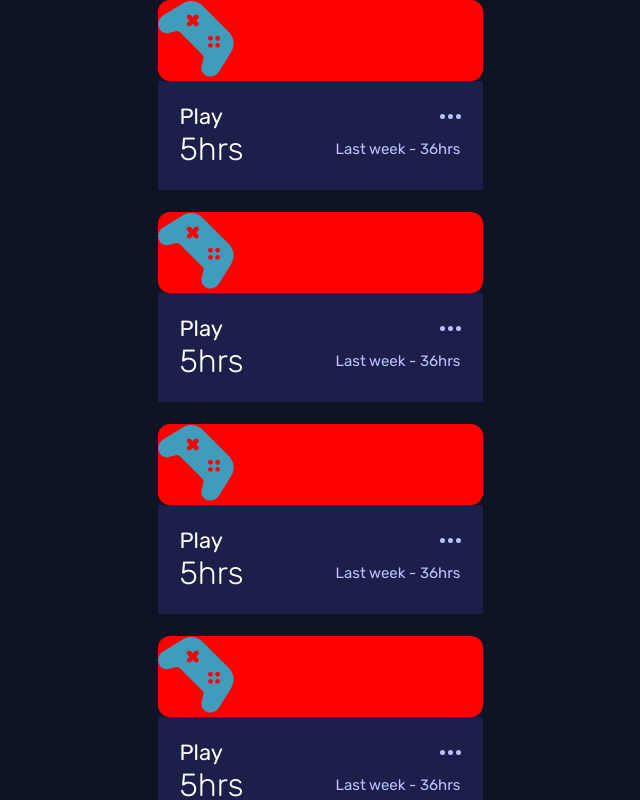
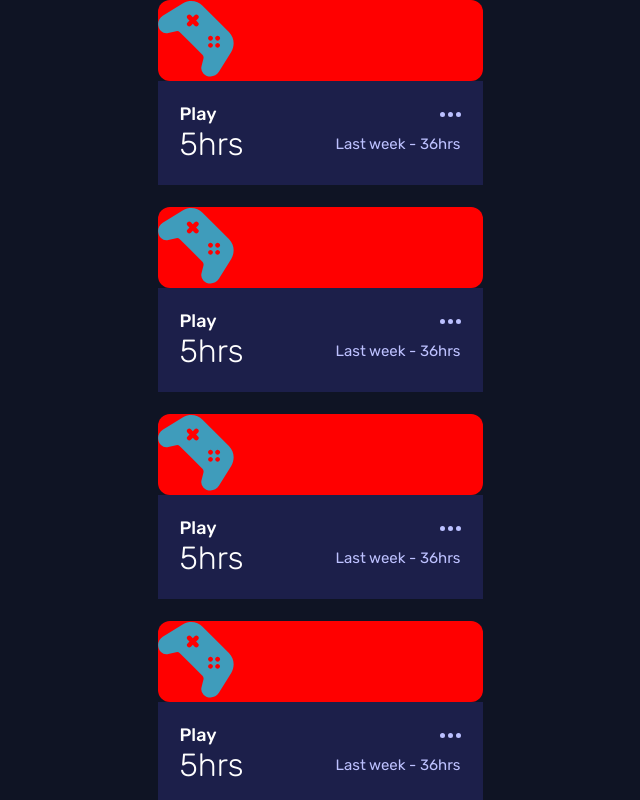
Before and after one commit to kirkwoodill/time-tracking-dashboard-main, a React (Create React App) app: page / in a window 1280 px wide. Shown: the top 800 px of the page, without its empty margins (320-960 px from the left). Built offline with nearby package versions, Linux system fonts and the light colour scheme.

Commit message:
Changes to styling

```diff
--- a/src/App.scss
+++ b/src/App.scss
@@ -78,13 +78,13 @@ body {
   }
 
   .card-title {
-    font-size: 22px;
-    font-weight: 400;
+    font-size: 18px;
+    font-weight: 500;
   }
 
   .current-hrs {
     font-size: 32px;
-    font-weight: 100;
+    font-weight: 300;
   }
 
   .last-hrs {
```
